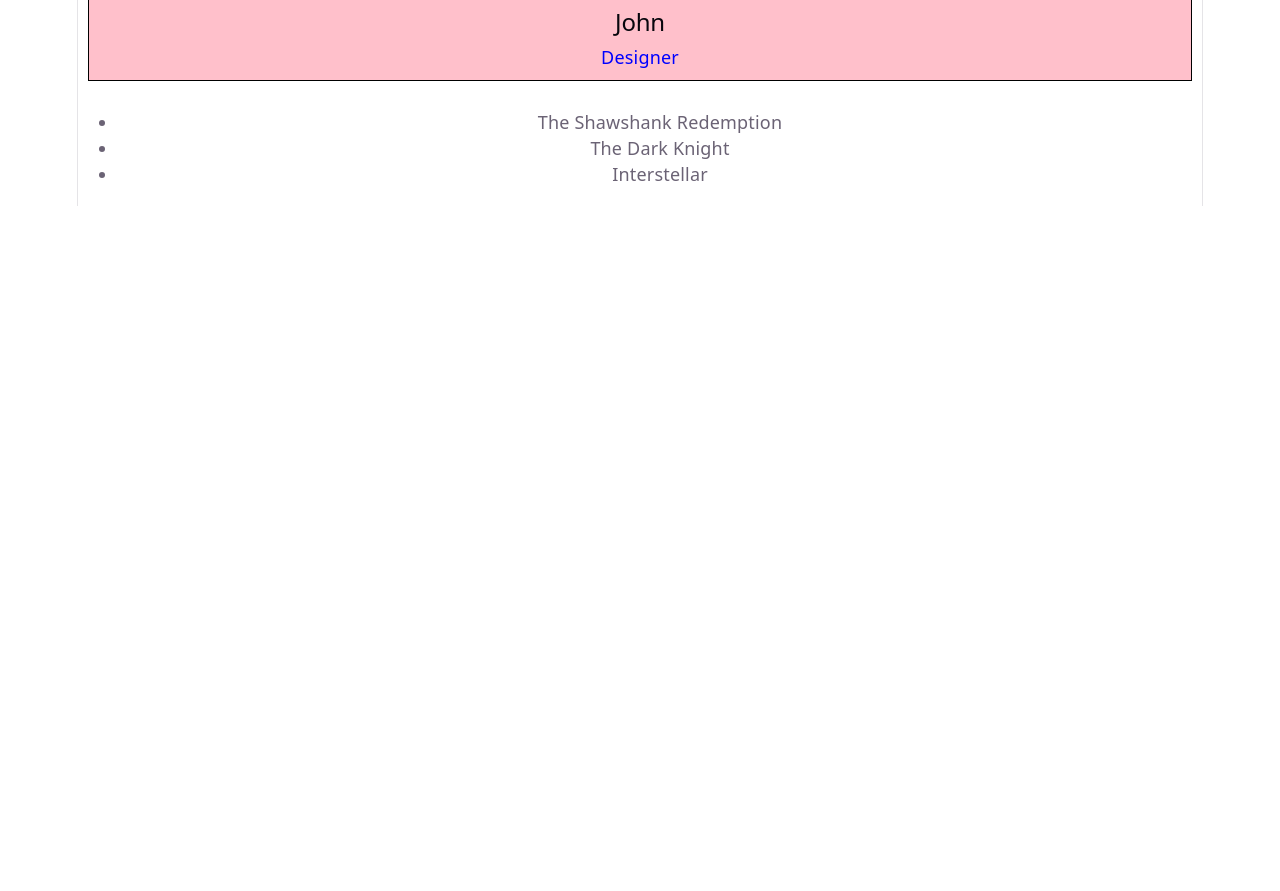
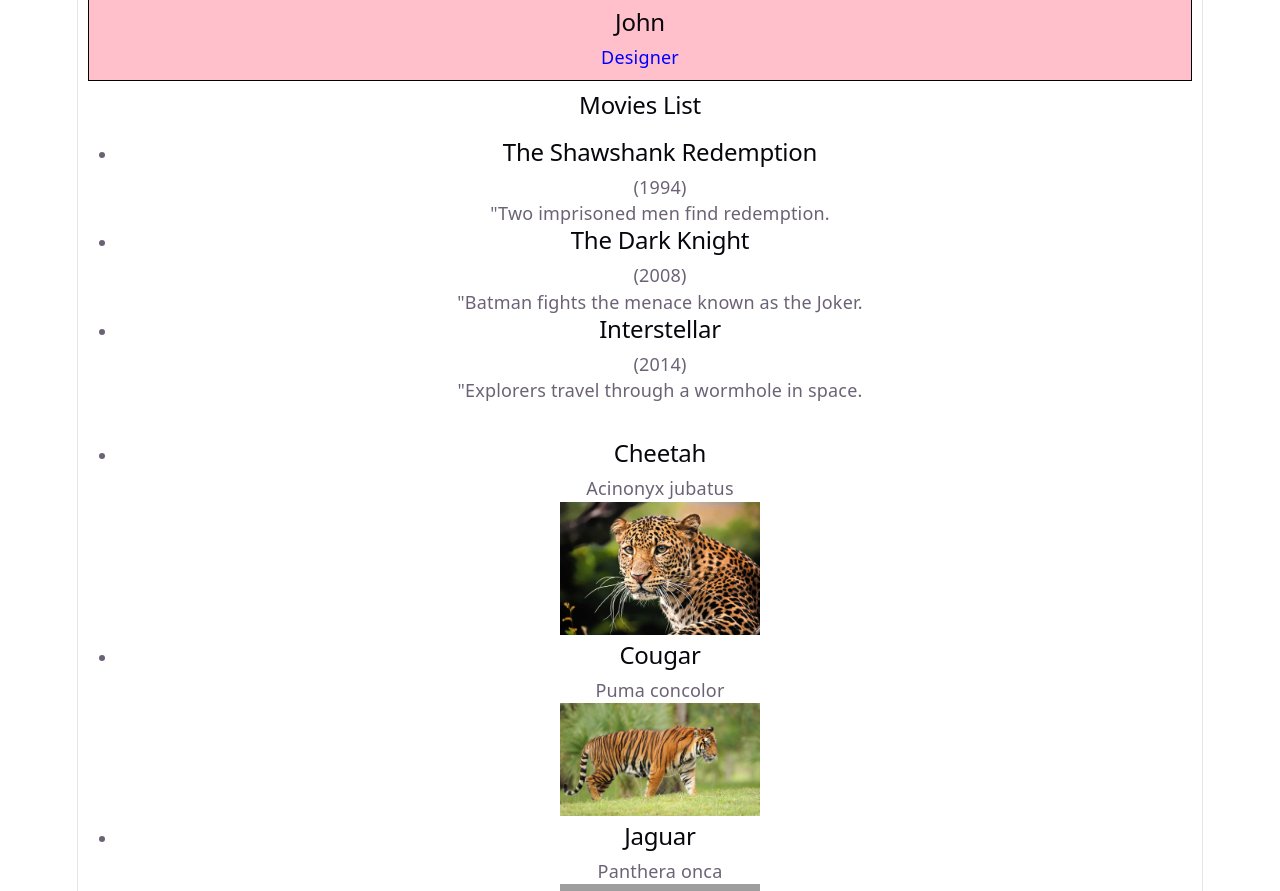
Before and after one commit to Rahul-Pala/Software-Engineering, a React (Vite) app in the folder React 1/vite-project/: page / in a window 1280 px wide. Shown: the part 1840-2731 px from the top of the page. Before the commit the page ends 2046 px from the top, so only its background shows below. Built offline with nearby package versions, Linux system fonts and the light colour scheme; grey boxes are pictures that could not be loaded.

Commit message:
bigcats component

```diff
--- a/React 1/vite-project/src/App.jsx
+++ b/React 1/vite-project/src/App.jsx
@@ -15,7 +15,7 @@
 import MovieCard from './Components/MovieCard'
 import Card from './Components/Card'
 import MoviesList from './Components/MoviesList'
-
+import BigCats from './Components/BigCats'
 function App() {
 
 const jsxcode = <p>My second paragraph</p>
@@ -121,6 +121,7 @@
     </div>
 
 <MoviesList></MoviesList>
+<BigCats></BigCats>
 </>
 
  )
--- /dev/null
+++ b/React 1/vite-project/src/Components/BigCats.jsx
@@ -0,0 +1,65 @@
+import React from "react";
+import SingleCat from "./SingleCat";
+import tiger from "../images/tiger.jpg"
+import jaguar from "../images/jaguar.jpg"
+
+function BigCats() {
+  const cats = [
+    {
+  id: 1,
+  name: "Cheetah",
+  latinName: "Acinonyx jubatus",
+  image: tiger,
+},
+    {
+      id: 2,
+      name: 'Cougar',
+      latinName: 'Puma concolor',
+      image: jaguar
+    },
+    {
+      id: 3,
+      name: 'Jaguar',
+      latinName: 'Panthera onca',
+      image: 'https://source.unsplash.com/200x200/?jaguar'
+    },
+    {
+      id: 4,
+      name: 'Leopard',
+      latinName: 'Panthera pardus',
+      image: 'https://source.unsplash.com/200x200/?leopard'
+    },
+    {
+      id: 5,
+      name: 'Lion',
+      latinName: 'Panthera leo',
+      image: 'https://source.unsplash.com/200x200/?lion'
+    },
+    {
+      id: 6,
+      name: 'Snow leopard',
+      latinName: 'Panthera uncia',
+      image: 'https://source.unsplash.com/200x200/?snow-leopard'
+    },
+    {
+      id: 7,
+      name: 'Tiger',
+      latinName: 'Panthera tigris',
+      image: 'https://source.unsplash.com/200x200/?tiger'
+    }
+  ]
+  return (
+    <ul>
+      {cats.map((cat) => (
+        <SingleCat
+          key={cat.id}
+          name={cat.name}
+          latinName={cat.latinName}
+          image={cat.image}
+        ></SingleCat>
+      ))}
+    </ul>
+  );
+}
+
+export default BigCats;
--- /dev/null
+++ b/React 1/vite-project/src/Components/Movie.jsx
@@ -0,0 +1,11 @@
+function Movie({ titlee, yearr, synopsiss }) {
+  return (
+    <li>
+      <h2>{titlee}</h2>
+      <span>({yearr})</span>
+      <p>"{synopsiss}</p>
+    </li>
+  )
+}
+
+export default Movie
--- a/React 1/vite-project/src/Components/MoviesList.jsx
+++ b/React 1/vite-project/src/Components/MoviesList.jsx
@@ -1,3 +1,5 @@
+import Movie from "./Movie";
+
 function MoviesList() {
 // collection of objects representing movies
 const movies = [
@@ -18,13 +20,21 @@
 },
 ];
 return (
-<div className="MoviesList componentBox">
-<ul> {/* iterate over each movie, print the title in a list */}
-{ movies.map(movie => (
-<li>{movie.title}</li>
-)) }
-</ul>
-</div>
+<div>
+      <h2>Movies List</h2>
+
+      <ul>
+        {movies.map(movie => (
+          <Movie
+            key={movie.id}   // ✅ IMPORTANT (from page 46)
+            titlee={movie.title}
+            yearr={movie.year}
+            synopsiss={movie.synopsis}
+          />
+        ))}
+      </ul>
+
+    </div>
 )
 }
 export default MoviesList;
--- /dev/null
+++ b/React 1/vite-project/src/Components/SingleCat.jsx
@@ -0,0 +1,13 @@
+import React from "react";
+
+function SingleCat({ name, latinName, image }) {
+  return (
+    <li>
+      <h2>{name}</h2>
+      <p>{latinName}</p>
+      <img src={image} alt={`${name} image`} width="200" />
+    </li>
+  );
+}
+
+export default SingleCat;
```
Also changed, not shown: React 1/vite-project/src/images/jaguar.jpg (added), React 1/vite-project/src/images/tiger.jpg (added).
